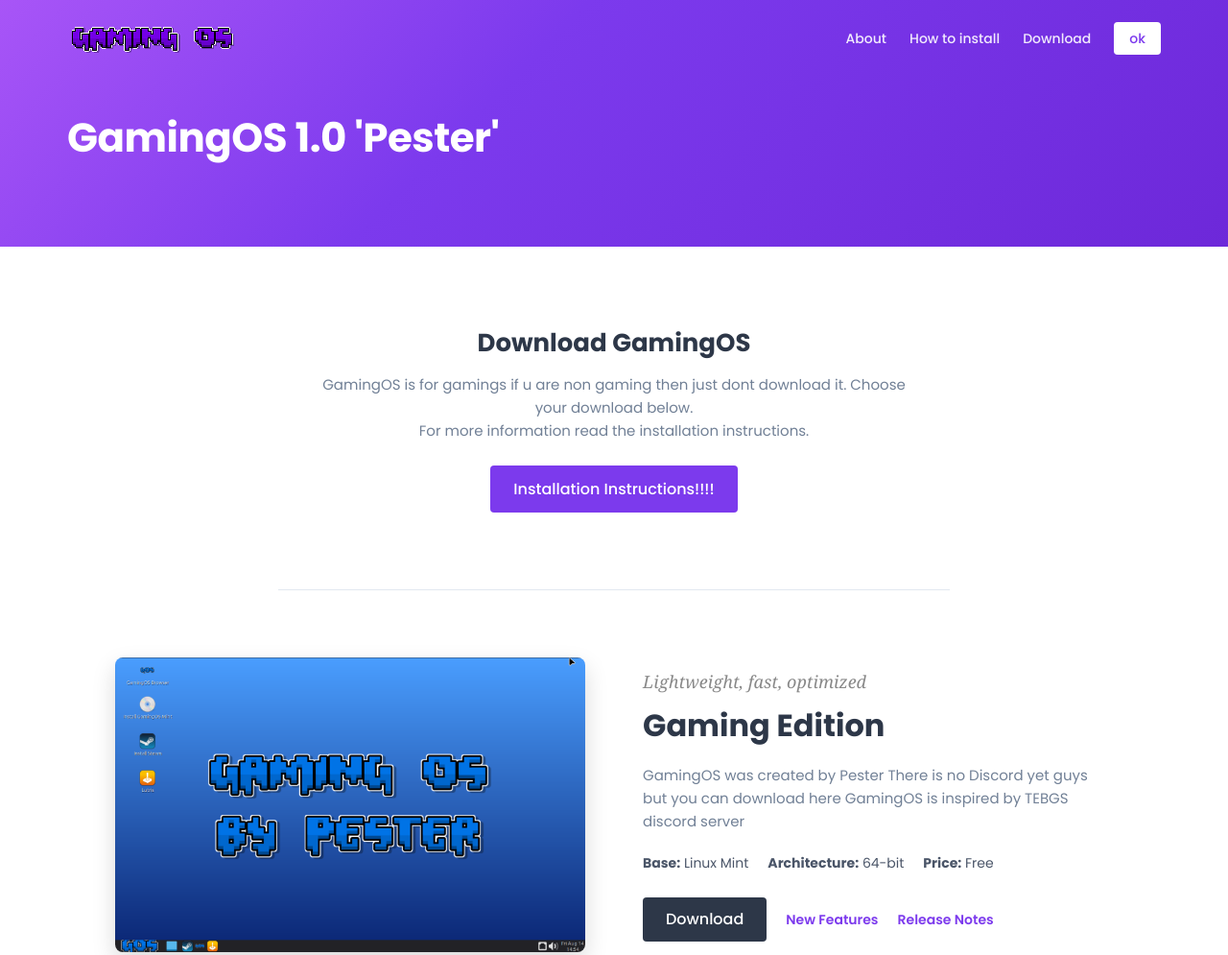
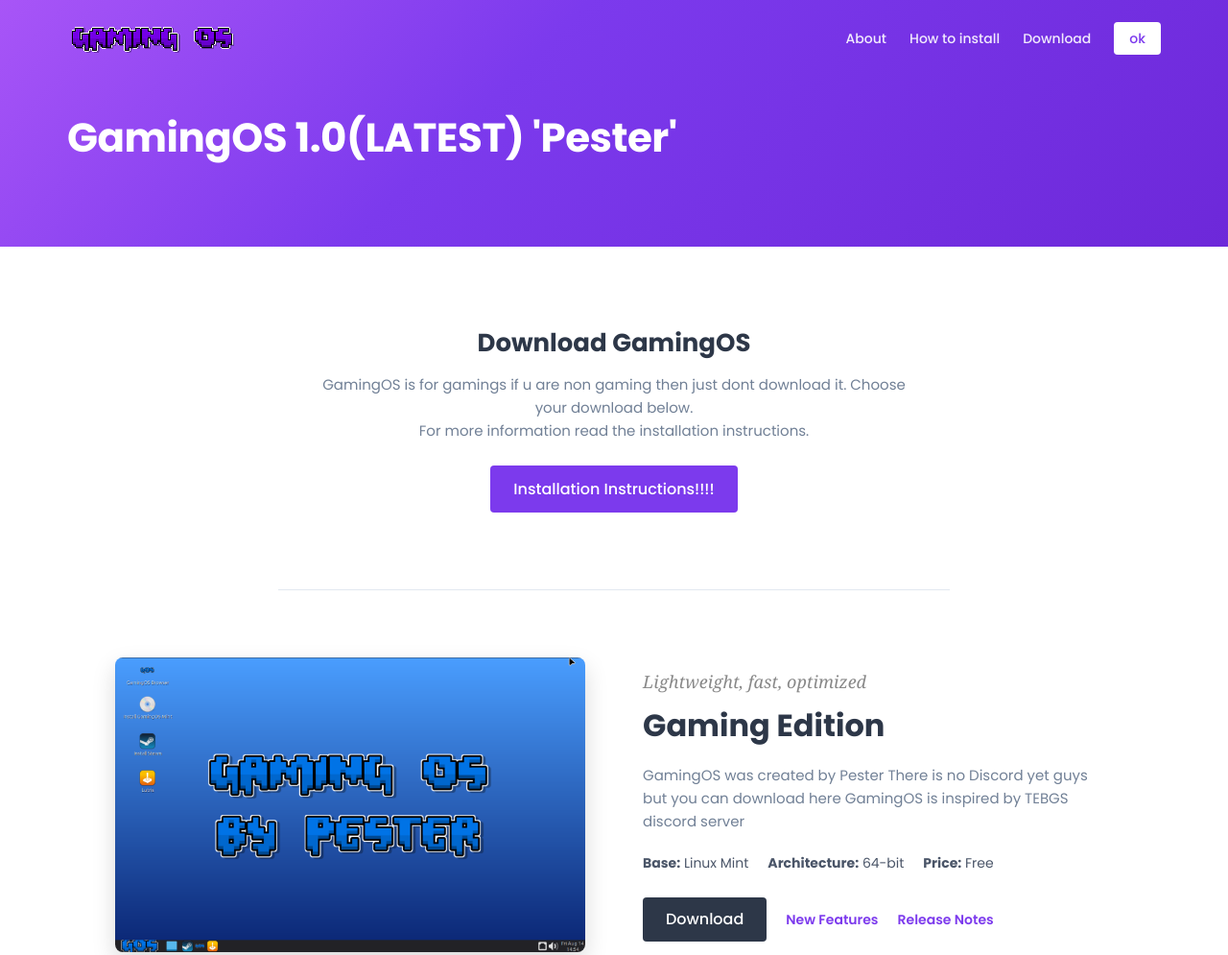
Before and after one commit to pester33/GamingOS, a plain HTML site: page index.html in a window 1280 px wide. Shown: the top 995 px of the page at 96% size. Drawn offline with Linux system fonts and the light colour scheme.

Commit message:
Update index.html

```diff
--- a/index.html
+++ b/index.html
@@ -21,7 +21,7 @@
       </nav>
     </div>
     <div class="hero-title">
-      <h1>GamingOS 1.0 'Pester'</h1>
+      <h1>GamingOS 1.0(LATEST) 'Pester'</h1>
     </div>
   </header>
   <main class="page">
```
